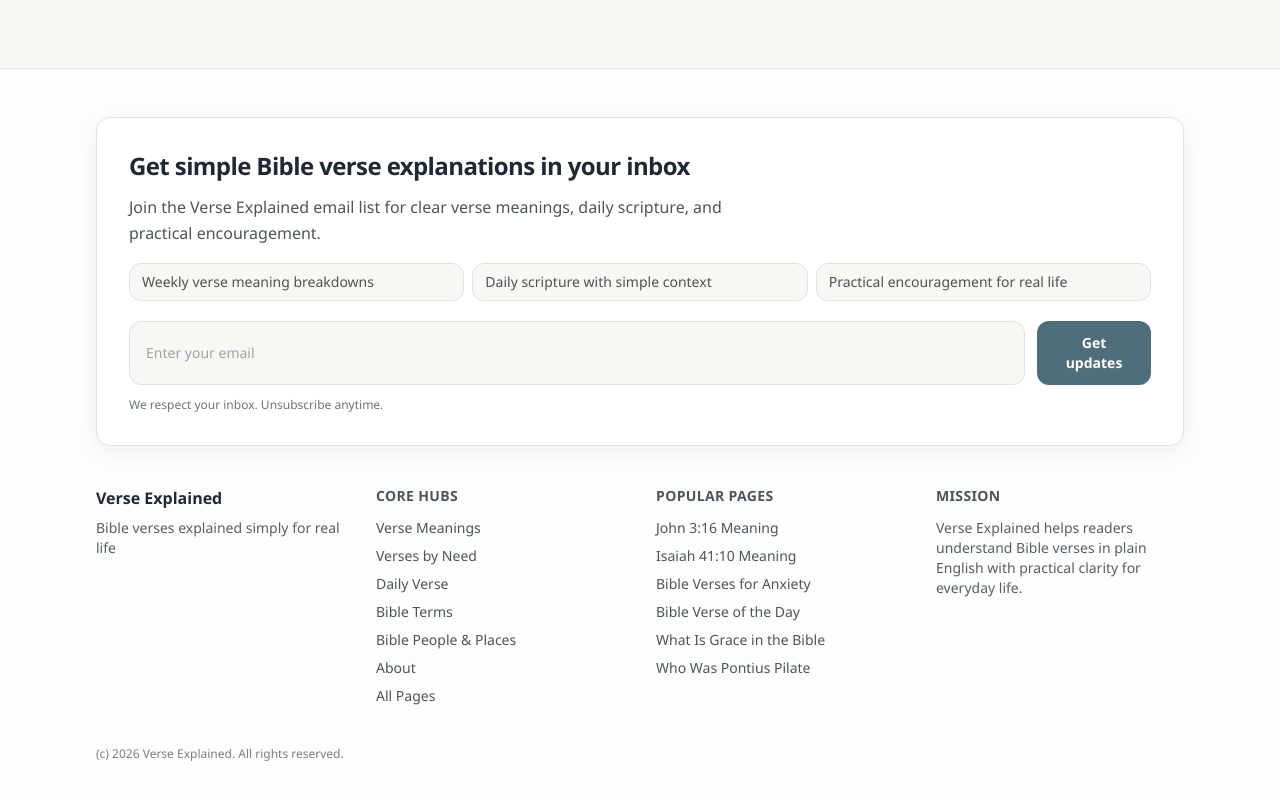
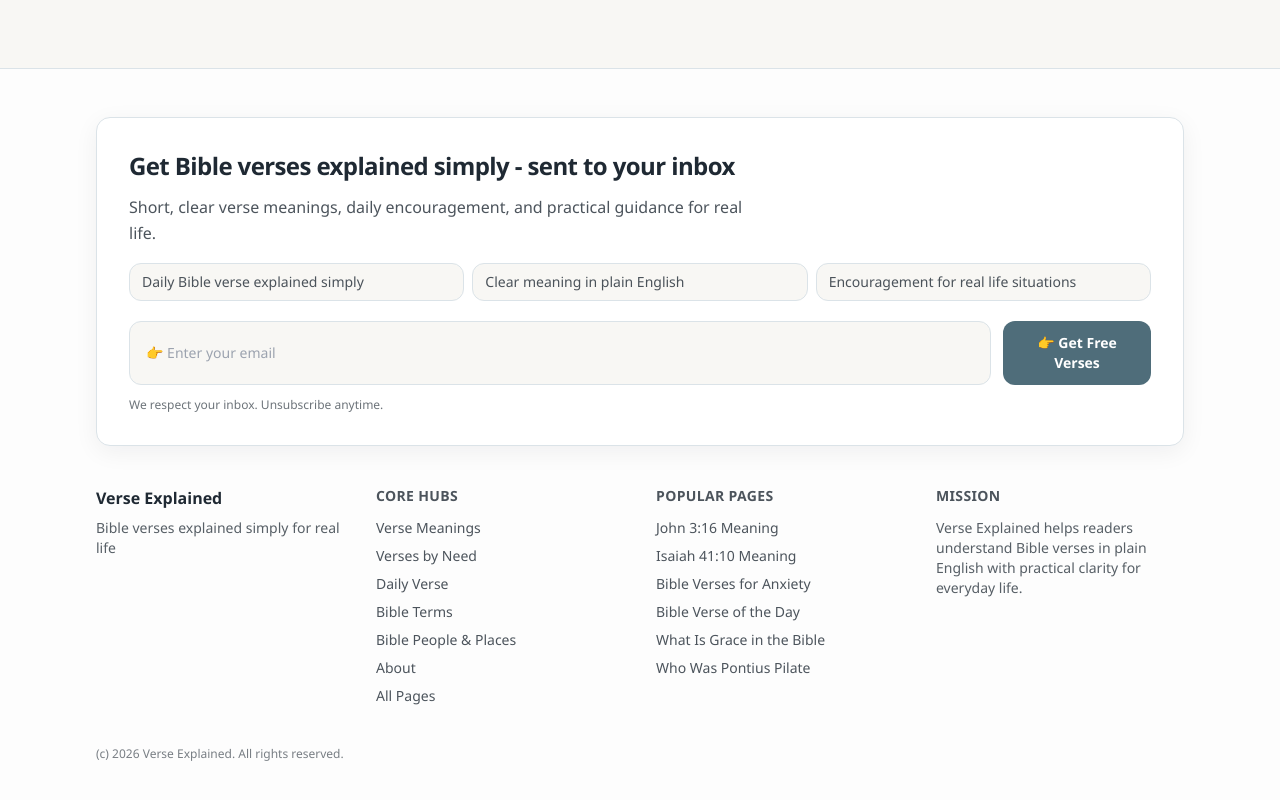
Before and after one commit to jpoynton25-dotcom/Verse-Explained, a Next.js app: page / in a window 1280 px wide. Shown: the part 3417-4217 px from the top of the page. Built offline with nearby package versions, Linux system fonts and the light colour scheme.

Commit message:
Improve opt-in CTA copy for conversions

```diff
--- a/components/content/EmailSignupCta.tsx
+++ b/components/content/EmailSignupCta.tsx
@@ -44,14 +44,14 @@ export const EmailSignupCta = () => {
 
   return (
     <section className="rounded-soft border border-line bg-white p-6 shadow-card sm:p-8">
-      <h2 className="text-2xl font-semibold tracking-tight">Get simple Bible verse explanations in your inbox</h2>
+      <h2 className="text-2xl font-semibold tracking-tight">Get Bible verses explained simply - sent to your inbox</h2>
       <p className="mt-3 max-w-prose text-text/80">
-        Join the Verse Explained email list for clear verse meanings, daily scripture, and practical encouragement.
+        Short, clear verse meanings, daily encouragement, and practical guidance for real life.
       </p>
       <ul className="mt-4 grid gap-2 text-sm text-text/80 sm:grid-cols-3">
-        <li className="rounded-xl border border-line bg-canvas px-3 py-2">Weekly verse meaning breakdowns</li>
-        <li className="rounded-xl border border-line bg-canvas px-3 py-2">Daily scripture with simple context</li>
-        <li className="rounded-xl border border-line bg-canvas px-3 py-2">Practical encouragement for real life</li>
+        <li className="rounded-xl border border-line bg-canvas px-3 py-2">Daily Bible verse explained simply</li>
+        <li className="rounded-xl border border-line bg-canvas px-3 py-2">Clear meaning in plain English</li>
+        <li className="rounded-xl border border-line bg-canvas px-3 py-2">Encouragement for real life situations</li>
       </ul>
       <form className="mt-5 flex flex-col gap-3 sm:flex-row" onSubmit={handleSubmit}>
         <label htmlFor="email" className="sr-only">
@@ -63,7 +63,7 @@ export const EmailSignupCta = () => {
           type="email"
           suppressHydrationWarning
           required
-          placeholder="Enter your email"
+          placeholder="👉 Enter your email"
           className="w-full rounded-xl border border-line bg-canvas px-4 py-3 text-sm outline-none ring-accent transition focus:ring-2"
         />
         <button
@@ -71,7 +71,7 @@ export const EmailSignupCta = () => {
           disabled={submitState === "submitting"}
           className="rounded-xl bg-accent px-5 py-3 text-sm font-semibold text-white disabled:opacity-70"
         >
-          {submitState === "submitting" ? "Submitting..." : "Get updates"}
+          {submitState === "submitting" ? "Submitting..." : "👉 Get Free Verses"}
         </button>
       </form>
       <p className="mt-3 text-xs text-text/65" role="status" aria-live="polite">
```
